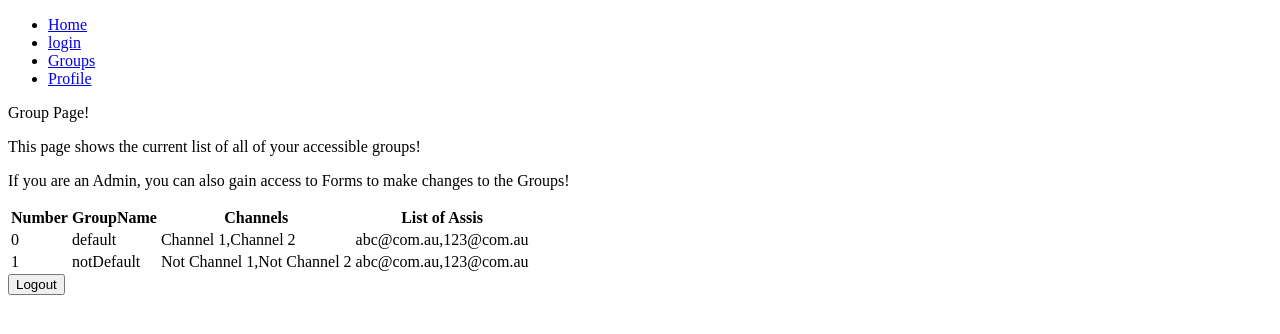
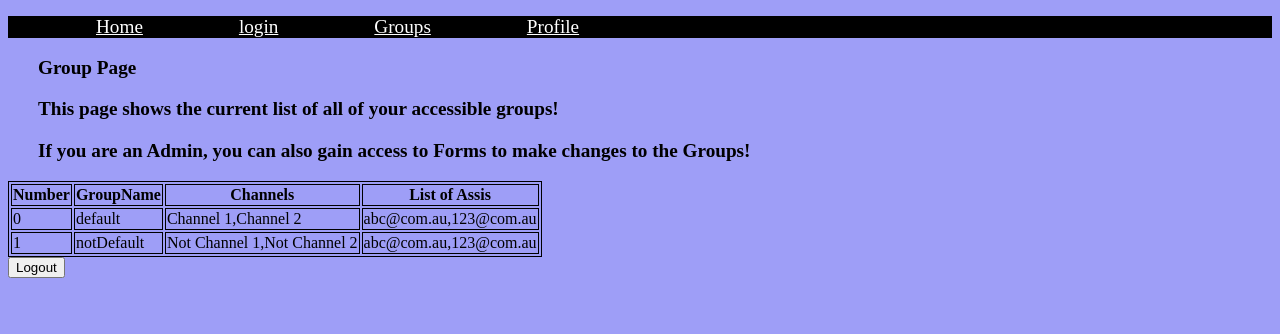
Before and after one commit to Popopz/TeleCord, an Angular app: page /group in a window 1280 px wide. Shown: the top 334 px of the page. Built offline with nearby package versions, Linux system fonts and the light colour scheme; sample sign-in values are in the browser's storage.

Commit message:
Made Changes to HTML, I'm not an Artist...

```diff
--- a/src/app/group/group.component.css
+++ b/src/app/group/group.component.css
@@ -0,0 +1,6 @@
+body {
+    background-color: coral;
+}
+table, th, td {
+    border: 1px solid black;
+}
--- a/src/app/group/group.component.html
+++ b/src/app/group/group.component.html
@@ -1,5 +1,5 @@
 
-<p>Group Page!</p>
+<p>Group Page</p>
 <p>This page shows the current list of all of your accessible groups!</p>
 <p>If you are an Admin, you can also gain access to Forms to make changes to the Groups!</p>
 
--- a/src/app/login/login.component.css
+++ b/src/app/login/login.component.css
@@ -0,0 +1,6 @@
+body {
+    background-color: coral;
+}
+table, th, td {
+    border: 1px solid black;
+}
--- a/src/app/login/login.component.html
+++ b/src/app/login/login.component.html
@@ -1,4 +1,4 @@
-<p>Login Page!</p>
+<p>Login Page</p>
 <p>This page is for logging into TeleCord, please put in your Username + Email into the Form Below</p>
 <p>*Note: that your information will be stored inside of LocalStorage, and you should use the Logout button to logout at any time!</p>
 
--- a/src/app/users/users.component.css
+++ b/src/app/users/users.component.css
@@ -0,0 +1,6 @@
+body {
+    background-color: coral;
+}
+table, th, td {
+    border: 1px solid black;
+}
--- a/src/styles.css
+++ b/src/styles.css
@@ -1 +1,33 @@
 /* You can add global styles to this file, and also import other style files */
+body {
+    background-color: #9e9ef7;
+}
+table, th, td {
+    border: 1px solid black;
+}
+p {
+    text-indent: 30px;
+    font-size: larger;
+    font-weight: bold;
+  }
+ul{
+    color: white;
+    background-color: rgb(0, 0, 0);
+}
+li {
+    display: inline;
+    margin: 3em;
+}
+li a{
+    font-size: larger;
+    display: inline;
+    color: white;
+}
+li a:hover{
+    color: white;
+    background-color: #010166;
+}
+input{
+    color: black;
+    background-color: #9ef7b1;
+}
```
